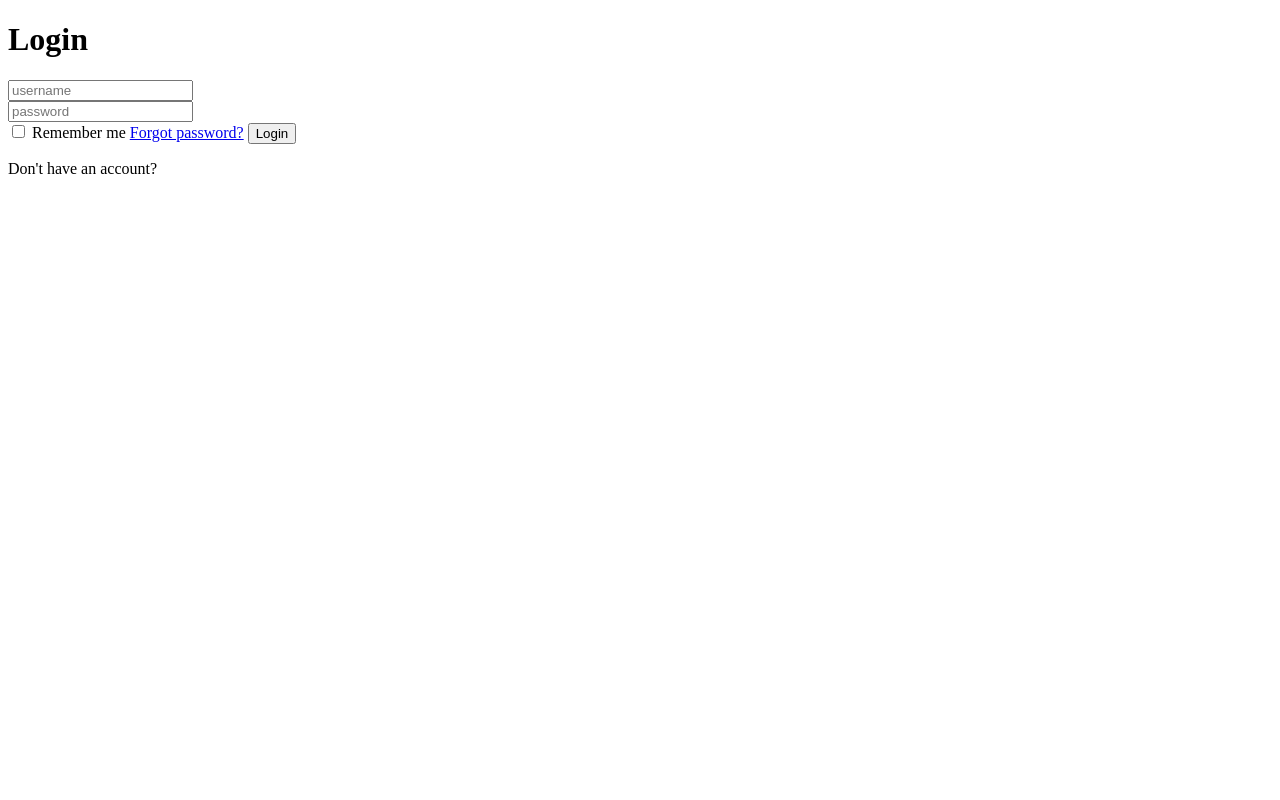
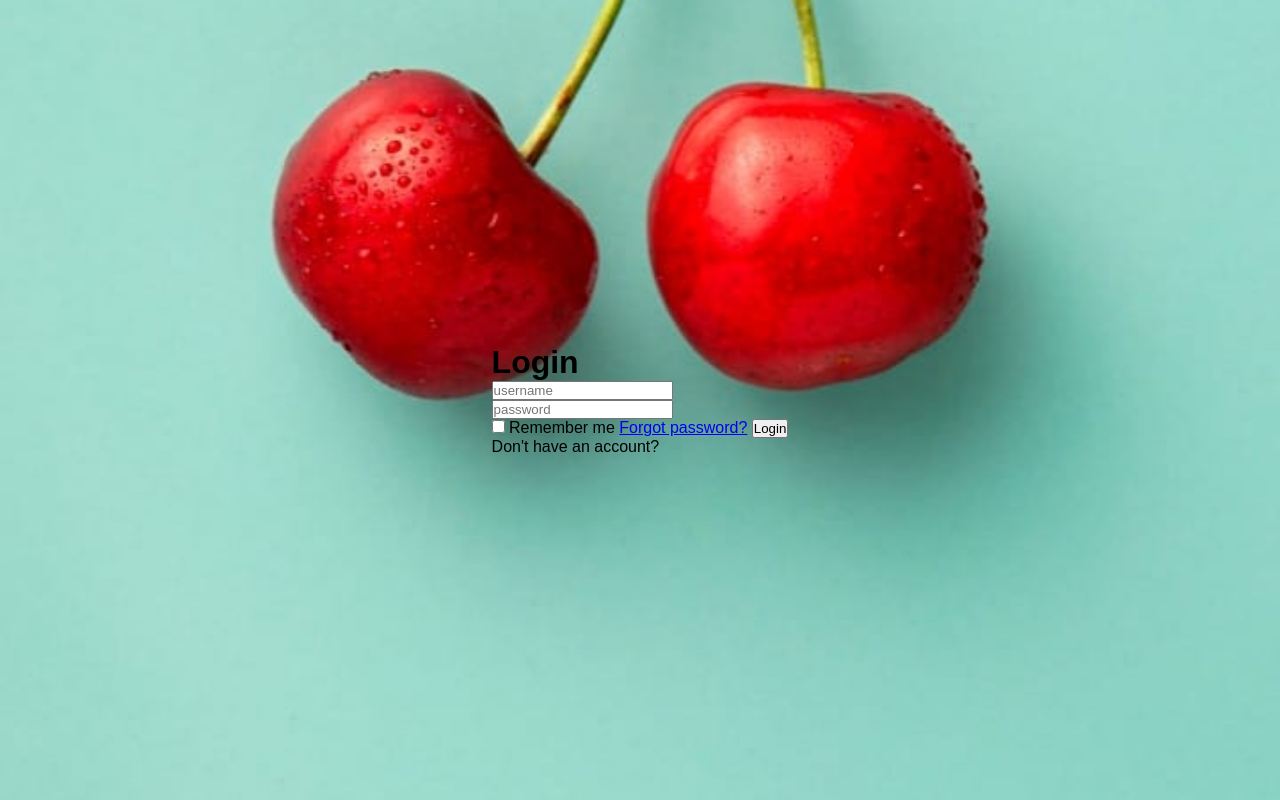
Before and after one commit to Hirwa-Kapya-Rene/pf, a plain HTML site: page index.html in a window 1280 px wide. Drawn offline with Linux system fonts and the light colour scheme.

Commit message:
linked styles.css

```diff
--- a/index.html
+++ b/index.html
@@ -4,6 +4,7 @@
   <meta charset="UTF-8">
   <meta name="viewport" content="width=device-width, initial-scale=1.0">
   <title>Login</title>
+  <link rel="stylesheet" href="styles.css">
 </head>
 <body>
 </body>
--- a/styles.css
+++ b/styles.css
@@ -9,7 +9,7 @@ body{
   display: flex;
   justify-content: center;
   align-items: center;
-  background: url() no-repeat;
+  background: url(images/image-graphic-design.jpg) no-repeat;
   min-height: 100vh;
   background-size: cover;
   background-position: center;
```
